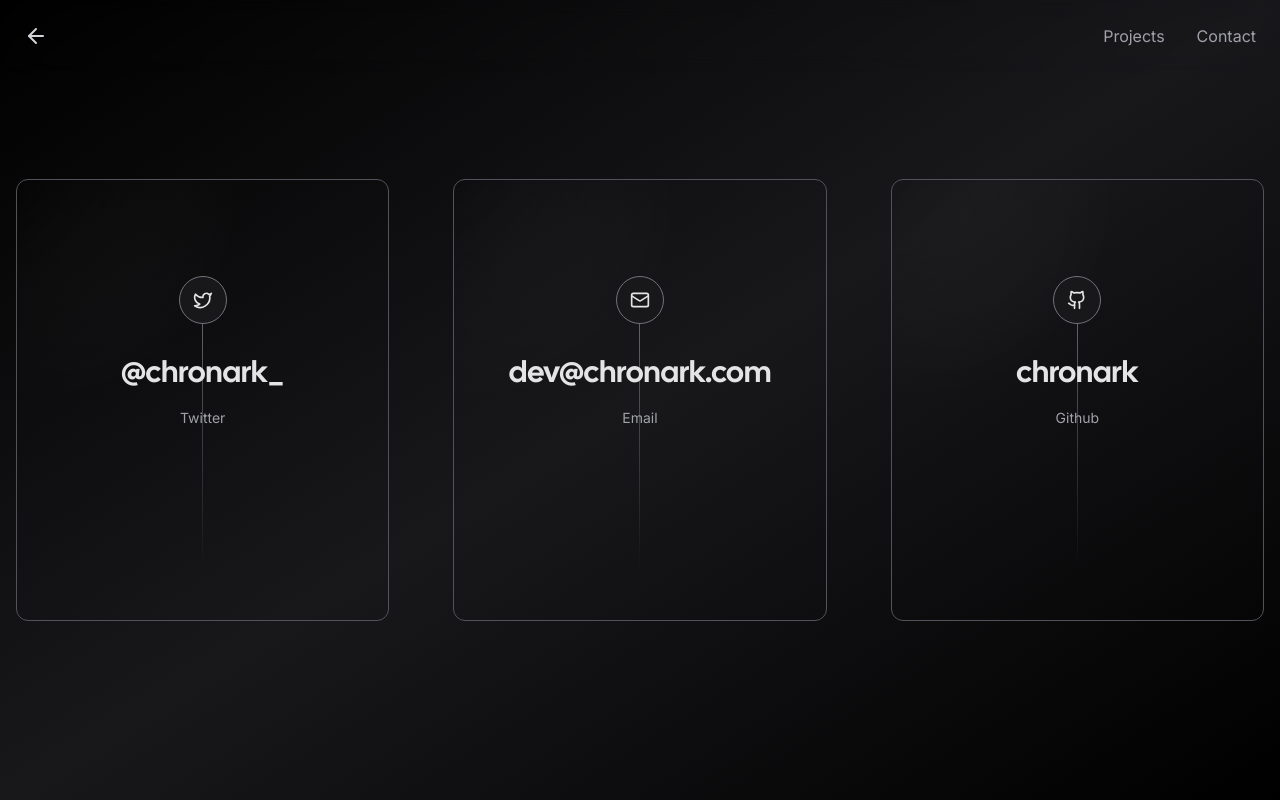
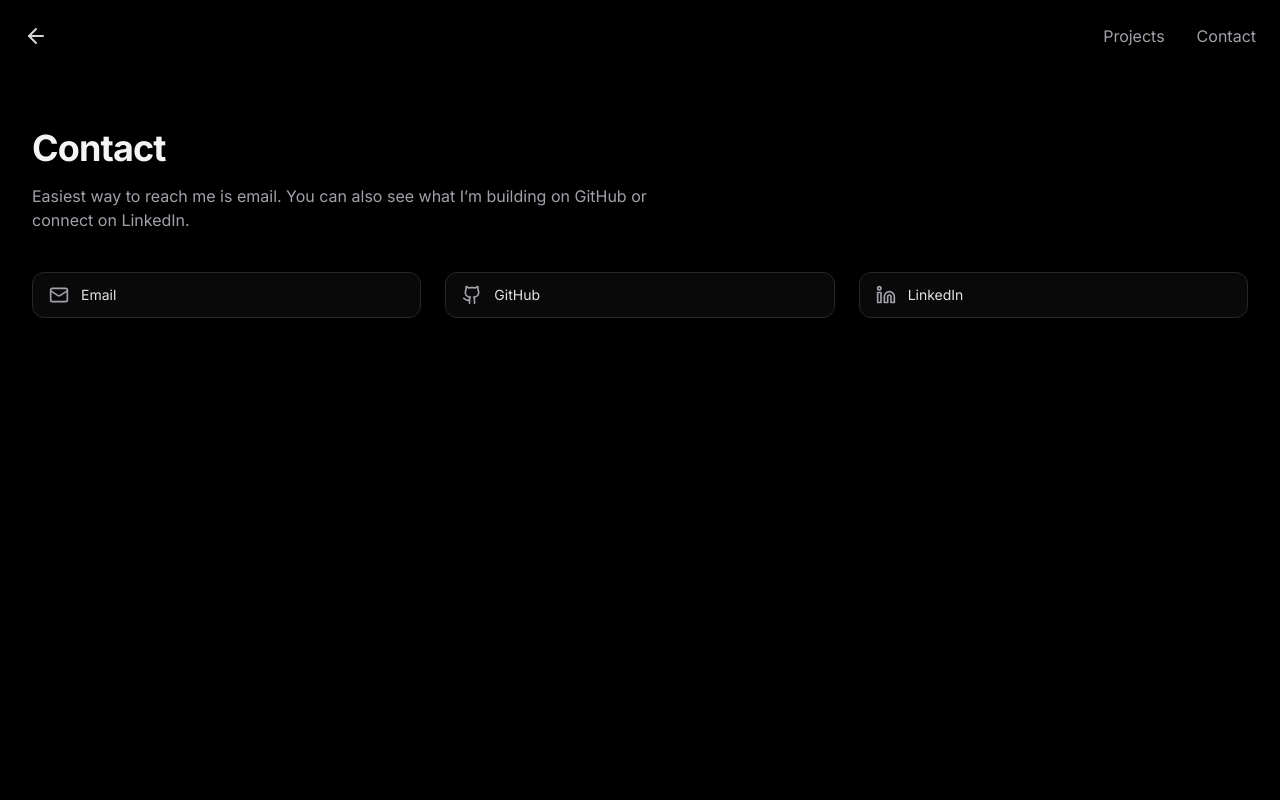
Before and after one commit to benjaminarce-cloud/nextjs-portfolio-pageview-counter, a Next.js app: page /contact in a window 1280 px wide. Built offline with nearby package versions, Linux system fonts and the light colour scheme; no server answers; what tailwindcss-debug-screens would draw is missing.

Commit message:
Refactor contact page to update social links

```diff
--- a/app/contact/page.tsx
+++ b/app/contact/page.tsx
@@ -1,60 +1,53 @@
-"use client";
-import { Github, Mail, Twitter } from "lucide-react";
+import { Mail, Github, Linkedin } from "lucide-react";
 import Link from "next/link";
 import { Navigation } from "../components/nav";
-import { Card } from "../components/card";
 
+export default function ContactPage() {
   const socials = [
     {
-		icon: <Twitter size={20} />,
-		href: "https://twitter.com/chronark_",
-		label: "Twitter",
-		handle: "@chronark_",
+      name: "Email",
+      href: "mailto:arceb3013@gmail.com",
+      icon: Mail,
     },
     {
-		icon: <Mail size={20} />,
-		href: "mailto:dev@chronark.com",
-		label: "Email",
-		handle: "dev@chronark.com",
+      name: "GitHub",
+      href: "https://github.com/benjaminarce-cloud",
+      icon: Github,
     },
     {
-		icon: <Github size={20} />,
-		href: "https://github.com/chronark",
-		label: "Github",
-		handle: "chronark",
+      name: "LinkedIn",
+      href: "www.linkedin.com/in/arcebenjamin",
+      icon: Linkedin,
     },
   ];
 
-export default function Example() {
   return (
-		<div className=" bg-gradient-to-tl from-zinc-900/0 via-zinc-900 to-zinc-900/0">
+    <div className="relative pb-16">
       <Navigation />
-			<div className="container flex items-center justify-center min-h-screen px-4 mx-auto">
-				<div className="grid w-full grid-cols-1 gap-8 mx-auto mt-32 sm:mt-0 sm:grid-cols-3 lg:gap-16">
-					{socials.map((s) => (
-						<Card>
+
+      <div className="px-6 pt-20 mx-auto max-w-7xl lg:px-8 md:pt-24 lg:pt-32">
+        <div className="max-w-2xl mx-auto lg:mx-0 space-y-4">
+          <h1 className="text-3xl font-bold tracking-tight text-zinc-100 sm:text-4xl">
+            Contact
+          </h1>
+          <p className="text-zinc-400">
+            Easiest way to reach me is email. You can also see what I’m building
+            on GitHub or connect on LinkedIn.
+          </p>
+        </div>
+
+        <div className="mt-10 grid grid-cols-1 gap-6 sm:grid-cols-3">
+          {socials.map((item) => (
             <Link
-								href={s.href}
-								target="_blank"
-								className="p-4 relative flex flex-col items-center gap-4 duration-700 group md:gap-8 md:py-24  lg:pb-48  md:p-16"
+              key={item.name}
+              href={item.href}
+              target={item.name === "Email" ? undefined : "_blank"}
+              rel={item.name === "Email" ? undefined : "noreferrer"}
+              className="flex items-center gap-3 rounded-xl border border-zinc-800 bg-zinc-900/40 px-4 py-3 text-sm text-zinc-200 hover:border-zinc-600 hover:bg-zinc-900 transition"
             >
-								<span
-									className="absolute w-px h-2/3 bg-gradient-to-b from-zinc-500 via-zinc-500/50 to-transparent"
-									aria-hidden="true"
-								/>
-								<span className="relative z-10 flex items-center justify-center w-12 h-12 text-sm duration-1000 border rounded-full text-zinc-200 group-hover:text-white group-hover:bg-zinc-900 border-zinc-500 bg-zinc-900 group-hover:border-zinc-200 drop-shadow-orange">
-									{s.icon}
-								</span>{" "}
-								<div className="z-10 flex flex-col items-center">
-									<span className="lg:text-xl font-medium duration-150 xl:text-3xl text-zinc-200 group-hover:text-white font-display">
-										{s.handle}
-									</span>
-									<span className="mt-4 text-sm text-center duration-1000 text-zinc-400 group-hover:text-zinc-200">
-										{s.label}
-									</span>
-								</div>
+              <item.icon className="h-5 w-5 text-zinc-400" />
+              <span>{item.name}</span>
             </Link>
-						</Card>
           ))}
         </div>
       </div>
```
Lines whose indentation alone changed are shown as unchanged.
